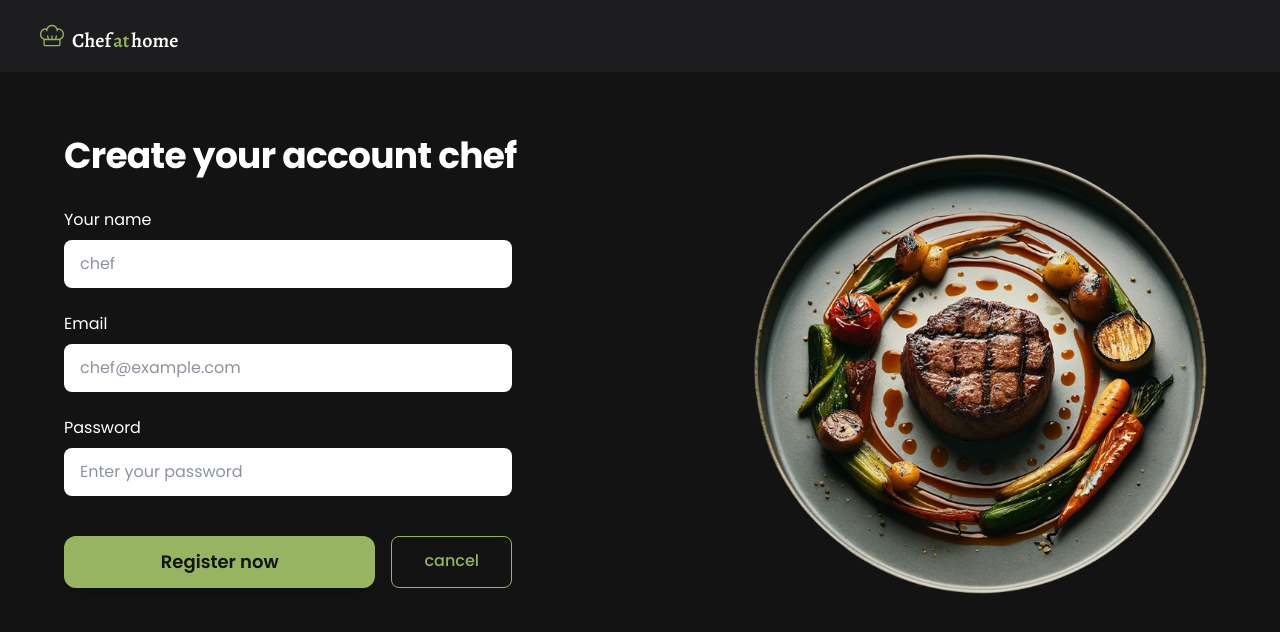
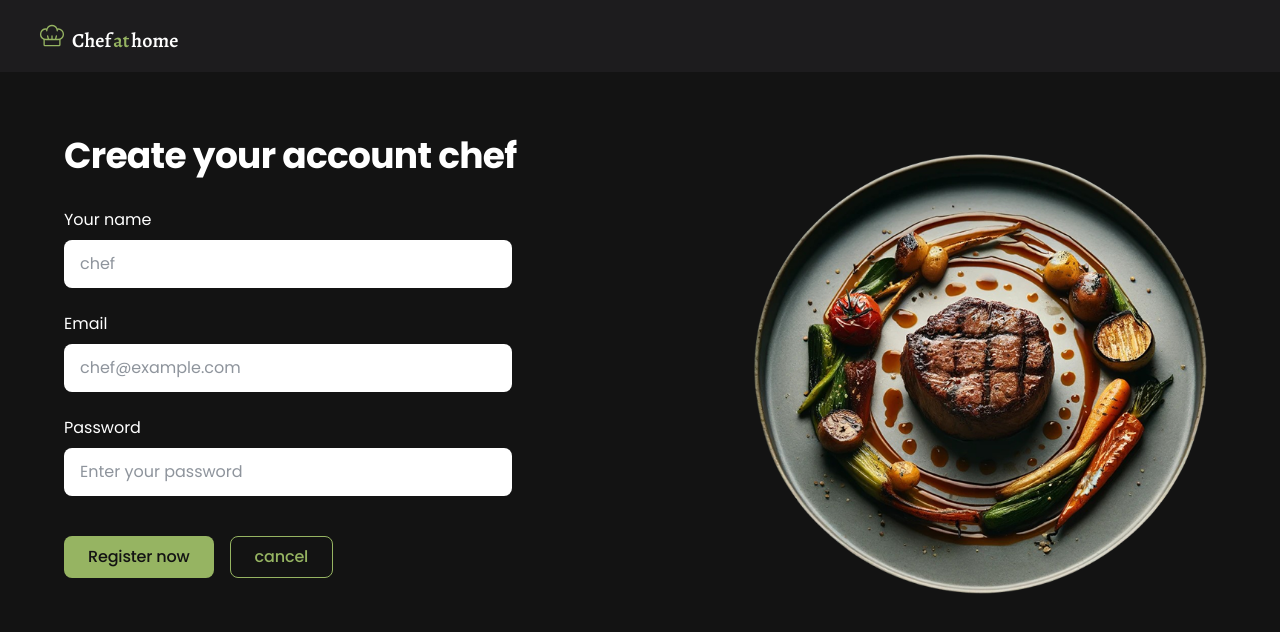
Before and after one commit to anakarinasuarez/chef-at-home, a Next.js app: page /auth/signup in a window 1280 px wide. Shown: the top 632 px of the page. Built offline with nearby package versions, Linux system fonts and the light colour scheme.

Commit message:
feat: optimize button sizing and spacing for better UX

```diff
--- a/src/app/auth/signup/page.tsx
+++ b/src/app/auth/signup/page.tsx
@@ -181,17 +181,9 @@ export default function SignupPage() {
 
             {/* Botones de Acción */}
             <div className="flex flex-col sm:flex-row gap-4 pt-4">
-              <button
-                type="submit"
-                disabled={isLoading}
-                className="flex-1 px-8 py-3 rounded-xl text-lg font-semibold transition-all transform hover:scale-105 shadow-lg disabled:opacity-50 disabled:cursor-not-allowed"
-                style={{
-                  backgroundColor: colors.brand.primary[500],
-                  color: colors.interface.background.primary,
-                }}
-              >
+              <Button type="submit" variant="primary" disabled={isLoading}>
                 {isLoading ? "Registrando..." : "Register now"}
-              </button>
+              </Button>
               <Button href="/" variant="secondary">
                 cancel
               </Button>
--- a/src/components/Button.tsx
+++ b/src/components/Button.tsx
@@ -4,10 +4,13 @@ import Link from "next/link";
 import { colors, typography, spacingSystem } from "@/design-system";
 
 interface ButtonProps {
-  href: string;
+  href?: string;
   variant: "primary" | "secondary";
   children: React.ReactNode;
   className?: string;
+  type?: "button" | "submit";
+  disabled?: boolean;
+  onClick?: () => void;
 }
 
 export default function Button({
@@ -15,6 +18,9 @@ export default function Button({
   variant,
   children,
   className = "",
+  type = "button",
+  disabled = false,
+  onClick,
 }: ButtonProps) {
   const buttonStyles = {
     primary: {
@@ -39,7 +45,8 @@ export default function Button({
     },
   };
 
-  const handleMouseEnter = (e: React.MouseEvent<HTMLAnchorElement>) => {
+  const handleMouseEnter = (e: React.MouseEvent<HTMLElement>) => {
+    if (disabled) return;
     const target = e.currentTarget;
     const hover = hoverStyles[variant];
     target.style.backgroundColor = hover.backgroundColor;
@@ -48,7 +55,8 @@ export default function Button({
     target.style.boxShadow = "0 4px 12px rgba(150, 180, 98, 0.3)";
   };
 
-  const handleMouseLeave = (e: React.MouseEvent<HTMLAnchorElement>) => {
+  const handleMouseLeave = (e: React.MouseEvent<HTMLElement>) => {
+    if (disabled) return;
     const target = e.currentTarget;
     const normal = buttonStyles[variant];
     target.style.backgroundColor = normal.backgroundColor;
@@ -57,20 +65,42 @@ export default function Button({
     target.style.boxShadow = "none";
   };
 
+  const baseStyles = {
+    ...buttonStyles[variant],
+    padding: "12px 24px", // Padding más compacto: vertical 12px, horizontal 24px
+    borderRadius: spacingSystem.components.button.borderRadius,
+    fontSize: "16px", // Tamaño de texto fijo para todos los botones
+    fontWeight: typography.styles["button"].fontWeight,
+    lineHeight: typography.styles["button"].lineHeight,
+    letterSpacing: "-0.01em", // Espaciado de letras más compacto
+    fontFamily: typography.styles["button"].fontFamily.join(", "),
+    opacity: disabled ? 0.5 : 1,
+    cursor: disabled ? "not-allowed" : "pointer",
+  };
+
+  // Si es un botón de submit o no tiene href, renderizar como button
+  if (type === "submit" || !href) {
+    return (
+      <button
+        type={type}
+        disabled={disabled}
+        className={`rounded-lg font-semibold text-lg transition-all duration-200 text-center hover:scale-105 ${className}`}
+        style={baseStyles}
+        onMouseEnter={handleMouseEnter}
+        onMouseLeave={handleMouseLeave}
+        onClick={onClick}
+      >
+        {children}
+      </button>
+    );
+  }
+
+  // Si tiene href, renderizar como Link
   return (
     <Link
       href={href}
       className={`rounded-lg font-semibold text-lg transition-all duration-200 text-center hover:scale-105 ${className}`}
-      style={{
-        ...buttonStyles[variant],
-        padding: spacingSystem.components.button.padding.large,
-        borderRadius: spacingSystem.components.button.borderRadius,
-        fontSize: typography.styles["button"].fontSize,
-        fontWeight: typography.styles["button"].fontWeight,
-        lineHeight: typography.styles["button"].lineHeight,
-        letterSpacing: typography.styles["button"].letterSpacing,
-        fontFamily: typography.styles["button"].fontFamily.join(", "),
-      }}
+      style={baseStyles}
       onMouseEnter={handleMouseEnter}
       onMouseLeave={handleMouseLeave}
     >
```
